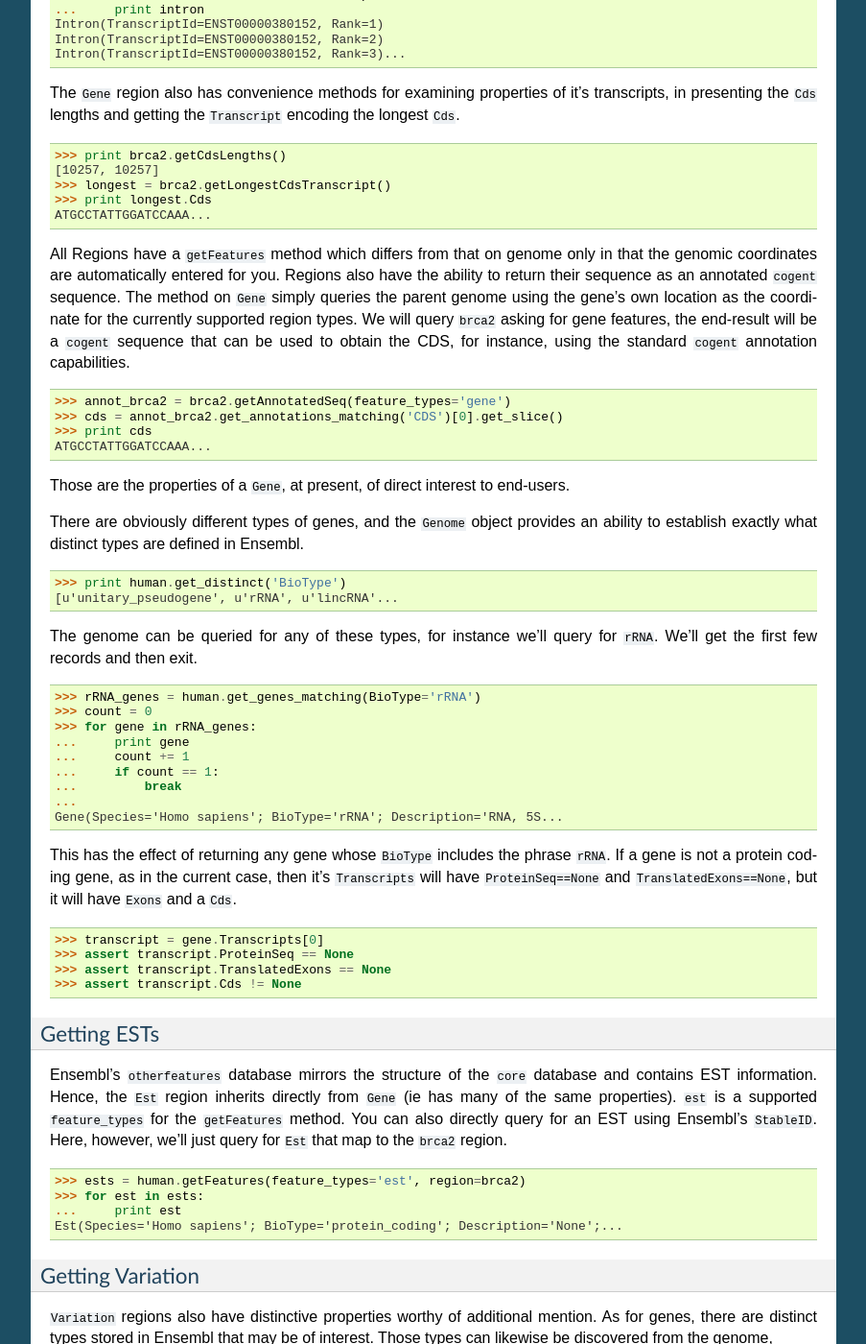
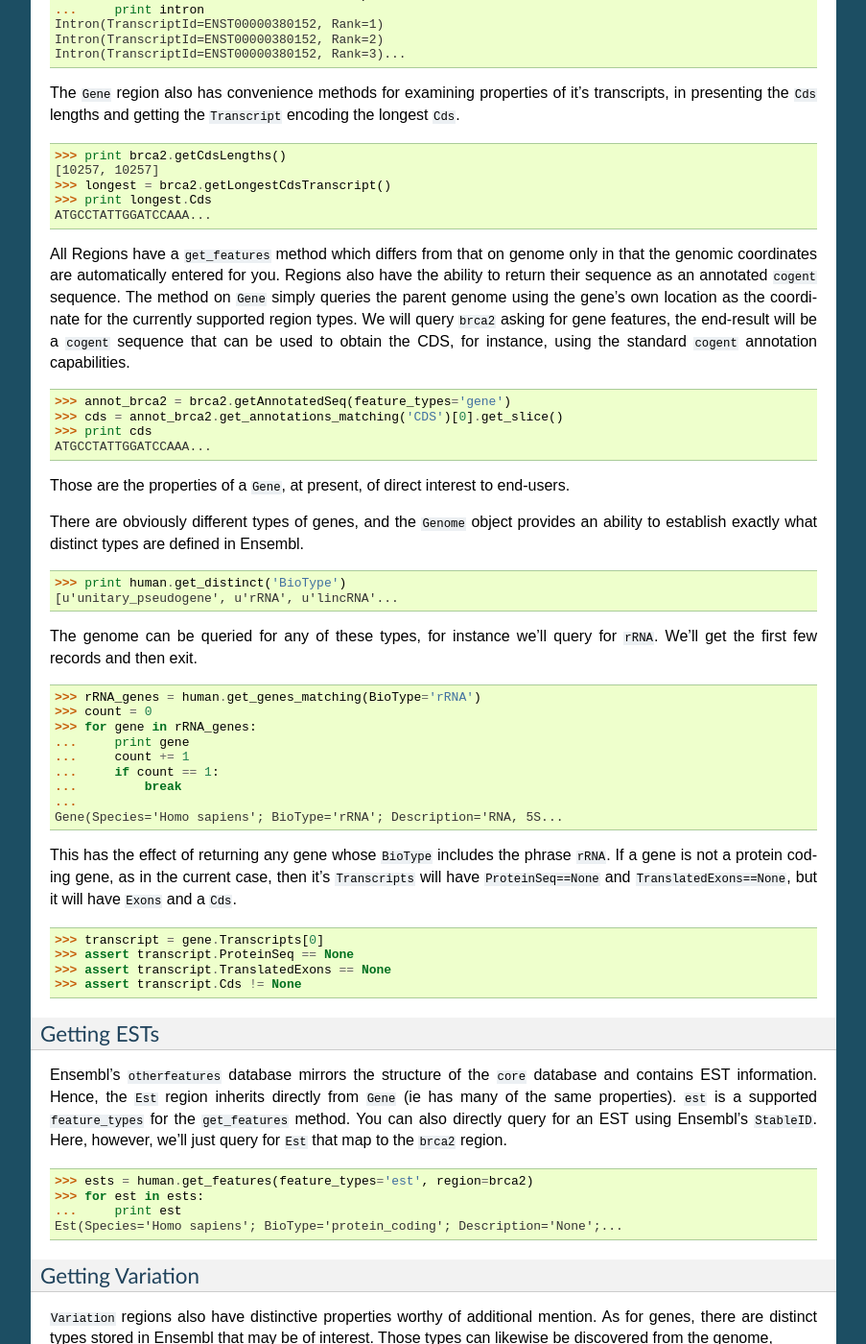
Before and after one commit to cogent3/ensembldb3, a Sphinx documentation site: the page built from doc/query_ensembl.rst, in a window 1280 px wide and 1400 px high, scrolled down 3873 px. Shown: the whole window at 96% size, without its empty margins (198-1101 px from the left). Built offline with Sphinx 7.4.7, drawn with Linux system fonts in a browser that asks for light colours; formulas are drawn with MathJax 3; some of the changed text lies outside the part shown.

Commit message:
getFeatures to get_features

```diff
--- a/doc/ensembl_snips.rst
+++ b/doc/ensembl_snips.rst
@@ -233,7 +233,7 @@ We query the genome for repeats within a specific coordinate range on chromosome
 
     >>> from ensembldb import Genome
     >>> human = Genome('human', release=76, account=account)
-    >>> repeats = human.getFeatures(coord_name='13', start=32305473, end=32315473, feature_types='repeat')
+    >>> repeats = human.get_features(coord_name='13', start=32305473, end=32315473, feature_types='repeat')
     >>> for repeat in repeats:
     ...     print repeat.RepeatClass
     ...     print repeat
@@ -250,7 +250,7 @@ We query the genome for CpG islands within a specific coordinate range on chromo
 
     >>> from ensembldb import Genome
     >>> human = Genome('human', release=76, account=account)
-    >>> islands = human.getFeatures(coord_name='11', start=2129111, end=2149604, feature_types='cpg')
+    >>> islands = human.get_features(coord_name='11', start=2129111, end=2149604, feature_types='cpg')
     >>> for island in islands:
     ...     print island
     ...     break
--- a/doc/query_ensembl.rst
+++ b/doc/query_ensembl.rst
@@ -196,7 +196,7 @@ The ``Gene`` region also has convenience methods for examining properties of it'
     >>> print longest.Cds
     ATGCCTATTGGATCCAAA...
 
-All Regions have a ``getFeatures`` method which differs from that on genome only in that the genomic coordinates are automatically entered for you. Regions also have the ability to return their sequence as an annotated ``cogent`` sequence. The method on ``Gene`` simply queries the parent genome using the gene's own location as the coordinate for the currently supported region types. We will query ``brca2`` asking for gene features, the end-result will be a ``cogent`` sequence that can be used to obtain the CDS, for instance, using the standard ``cogent`` annotation capabilities.
+All Regions have a ``get_features`` method which differs from that on genome only in that the genomic coordinates are automatically entered for you. Regions also have the ability to return their sequence as an annotated ``cogent`` sequence. The method on ``Gene`` simply queries the parent genome using the gene's own location as the coordinate for the currently supported region types. We will query ``brca2`` asking for gene features, the end-result will be a ``cogent`` sequence that can be used to obtain the CDS, for instance, using the standard ``cogent`` annotation capabilities.
 
 .. doctest::
 
@@ -240,11 +240,11 @@ This has the effect of returning any gene whose ``BioType`` includes the phrase
 Getting ESTs
 ^^^^^^^^^^^^
 
-Ensembl's ``otherfeatures`` database mirrors the structure of the ``core`` database and contains EST information. Hence, the ``Est`` region inherits directly from ``Gene`` (ie has many of the same properties). ``est`` is a supported ``feature_types`` for the ``getFeatures`` method. You can also directly query for an EST using Ensembl's ``StableID``. Here, however, we'll just query for ``Est`` that map to the ``brca2`` region.
+Ensembl's ``otherfeatures`` database mirrors the structure of the ``core`` database and contains EST information. Hence, the ``Est`` region inherits directly from ``Gene`` (ie has many of the same properties). ``est`` is a supported ``feature_types`` for the ``get_features`` method. You can also directly query for an EST using Ensembl's ``StableID``. Here, however, we'll just query for ``Est`` that map to the ``brca2`` region.
 
 .. doctest::
 
-    >>> ests = human.getFeatures(feature_types='est', region=brca2)
+    >>> ests = human.get_features(feature_types='est', region=brca2)
     >>> for est in ests:
     ...     print est
     Est(Species='Homo sapiens'; BioType='protein_coding'; Description='None';...
@@ -321,7 +321,7 @@ We can also use a slightly more involved query to find all variants within the g
 
 .. doctest::
 
-    >>> brca2_snps = human.getFeatures(feature_types='variation',
+    >>> brca2_snps = human.get_features(feature_types='variation',
     ...                      region=brca2)
     >>> for snp in brca2_snps:
     ...     if 'missense_variant' in snp.Effect:
@@ -335,7 +335,7 @@ We can also use a slightly more involved query to find all variants within the g
 Other Region Types
 ^^^^^^^^^^^^^^^^^^
 
-These can be obtained from the genome instance using the genomes ``getFeatures`` method. At present, only repeats, CpG islands, variation, EST's and genes can be obtained through this method. There's also ``GenericRegion``, which is precisely that.
+These can be obtained from the genome instance using the genomes ``get_features`` method. At present, only repeats, CpG islands, variation, EST's and genes can be obtained through this method. There's also ``GenericRegion``, which is precisely that.
 
 In Ensembl's databases, each type of feature may be recorded at multiple coordinate levels. Accordingly, each level is checked to obtain full information of that feature.
 
```
Also changed, not shown: 4 other files.
